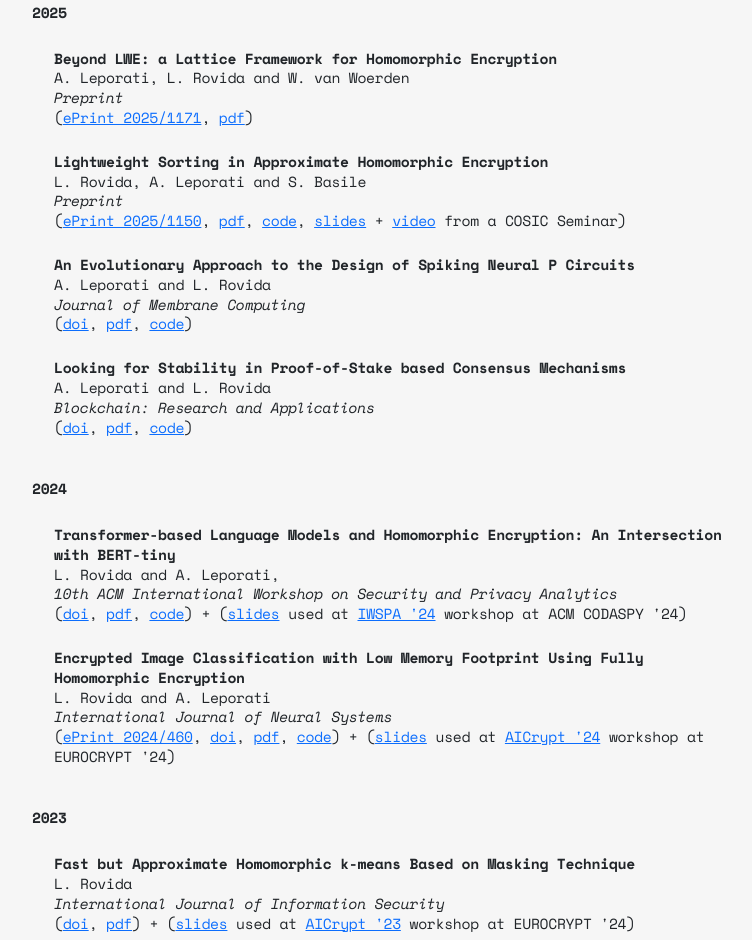
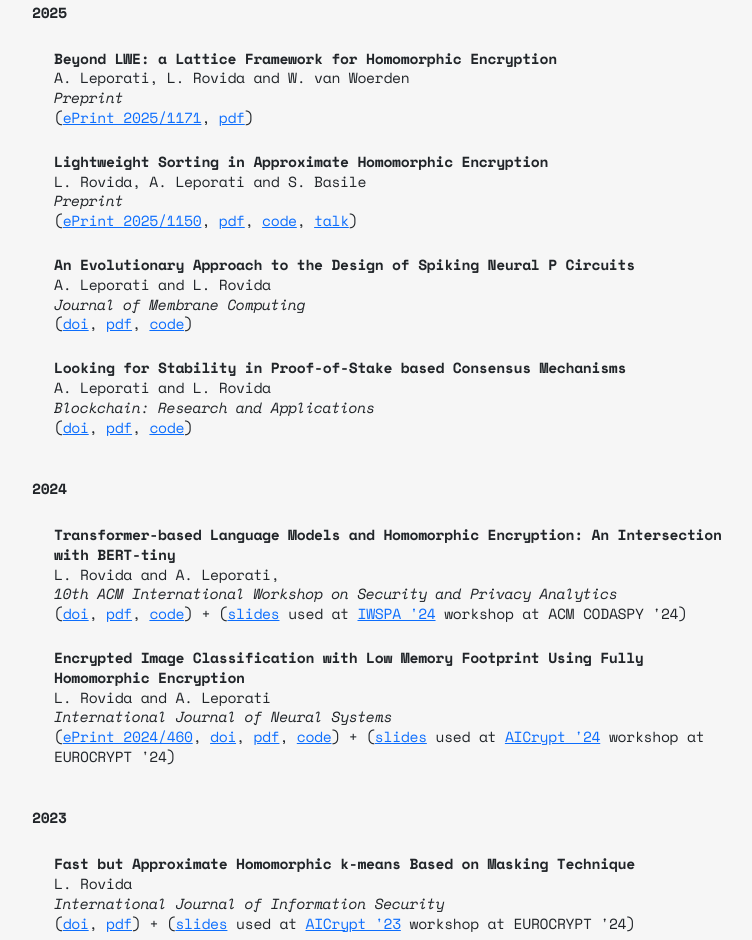
Before and after one commit to lorenzorovida/lorenzorovida.github.io, a plain HTML site: page index.html in a window 1280 px wide. Shown: the part 1069-2009 px from the top of the page, without its empty margins (243-995 px from the left). Drawn offline with nearby package versions, Linux system fonts and the light colour scheme.

Commit message:
Update index.html

```diff
--- a/index.html
+++ b/index.html
@@ -396,7 +396,7 @@ During my Ph.D.,  I have been extremely lucky to be hosted by some cool people:
   <li id="RLB25"><b>Lightweight Sorting in Approximate Homomorphic Encryption</b>
   <br>L. Rovida, A. Leporati and S. Basile
   <br><i>Preprint</i>
-  <br>(<a href="https://ia.cr/2025/1150">ePrint 2025/1150</a>, <a href="papers/2025_fhesorting.pdf">pdf</a>, <a href="https://github.com/lorenzorovida/Lightweight-Sorting-In-Approximate-Homomorphic-Encryption">code</a>, <a href="slides/2025_fhesorting_slides.pdf">slides</a> + <a href="https://www.youtube.com/watch?v=ea066flbddU&t=41s">video</a> from a COSIC Seminar)</li>
+  <br>(<a href="https://ia.cr/2025/1150">ePrint 2025/1150</a>, <a href="papers/2025_fhesorting.pdf">pdf</a>, <a href="https://github.com/lorenzorovida/Lightweight-Sorting-In-Approximate-Homomorphic-Encryption">code</a>, <a href="#RLB25talk">talk</a>)</li>
 
   <li><b>An Evolutionary Approach to the Design of Spiking Neural P Circuits</b>
   <br>A. Leporati and L. Rovida
@@ -448,7 +448,7 @@ During my Ph.D.,  I have been extremely lucky to be hosted by some cool people:
 
     <li>(Upcoming) Sept, 12th @ University of Roma Tre (TAC25) - <i><a class="no-style" href="https://aleph.fbk.eu/events/TAC2025/">Exploring blind signatures under FHE by combining GBFV and HAWK</a></i> (<a href="abstracts/2025_blindsignatures.pdf">abstract</a>, slides <i>WIP</i>)</li>
 
-    <li>June, 17th @ COSIC, KU Leuven - <i><a class="no-style" href="https://www.esat.kuleuven.be/cosic/cosicevent/cosic-seminar-towards-lightweight-sorting-in-approximate-homomorphic-encryption-lorenzo-rovida-university-of-milano-bicocca/">Lightweight Sorting in Approximate Homomorphic Encryption</a></i> (<a href="slides/2025_fhesorting_slides.pdf">slides</a>, <a href="https://www.youtube.com/watch?v=ea066flbddU&t=41s">video</a>, <a href="#RLB25">paper</a>)</li>
+    <li id="RLB25talk">June, 17th @ COSIC, KU Leuven - <i><a class="no-style" href="https://www.esat.kuleuven.be/cosic/cosicevent/cosic-seminar-towards-lightweight-sorting-in-approximate-homomorphic-encryption-lorenzo-rovida-university-of-milano-bicocca/">Lightweight Sorting in Approximate Homomorphic Encryption</a></i> (<a href="slides/2025_fhesorting_slides.pdf">slides</a>, <a href="https://www.youtube.com/watch?v=ea066flbddU&t=41s">video</a>, <a href="#RLB25">paper</a>)</li>
 
   </ul>
 <hr>
```
